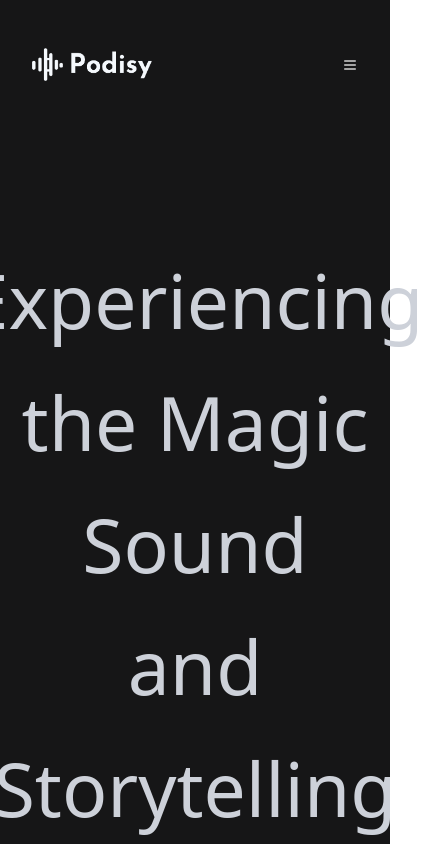
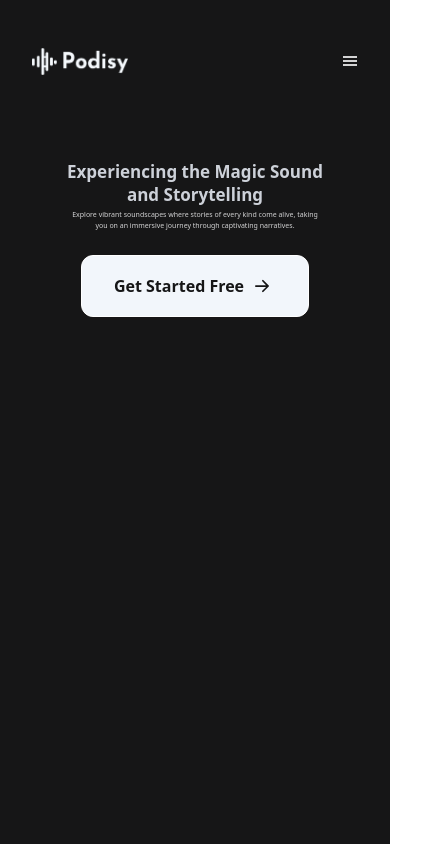
Before and after one commit to gpsimi/podisy-saas-landing-page, a React (Vite) app: page / in a window 390 px wide. Shown: the top 844 px of the page, 423 px wide, since content can reach past the window. Built offline with nearby package versions, Linux system fonts and the light colour scheme.

Commit message:
Hero Update

```diff
--- a/src/components/Nav.jsx
+++ b/src/components/Nav.jsx
@@ -1,9 +1,9 @@
 // import React from 'react'
 import Logo from "../assets/images/logo.png";
 import { navLinks } from '../constants';
+import { GiHamburgerMenu } from "react-icons/gi";
 import { HiOutlineMenu } from "react-icons/hi"
 import PrimaryButton from "./PrimaryButton";
-import SecondaryButton from "./SecondaryButton";
 
 
 const Nav = () => {
@@ -13,6 +13,7 @@ const Nav = () => {
         <a href="/">
           <img src={Logo}
            alt="Logo"
+           className="lg:w-[120px] max-md:w-24"
            width={120}
            height={30}
           />
@@ -40,9 +41,9 @@ const Nav = () => {
         </div>
 
         <div className="hidden max-lg:block cursor-pointer">
-            <HiOutlineMenu
-              width={40}
-              className="text-white-400"
+
+            <GiHamburgerMenu
+              className="text-white-400 w-[px]"
             />
         </div>
       </nav>
--- a/src/components/PrimaryButton.jsx
+++ b/src/components/PrimaryButton.jsx
@@ -4,7 +4,7 @@ import classNames from 'classnames'
 
 const PrimaryButton = ({children, href, className, onClick, ...props}) => {
     const cx = classNames ([
-        "text-primary bg-buttonColor py-4 px-8 rounded-xl font-bold border-white border hover:bg-transparent hover:text-white duration-700",
+        "text-primary bg-buttonColor py-4 px-8 rounded-xl font-bold border-white border hover:bg-transparent hover:text-white duration-700 max-lg:",
         className
     ]);
     return (
--- a/src/constants/index.js
+++ b/src/constants/index.js
@@ -5,7 +5,7 @@
 
 
 export const navLinks = [
-    { href: "#home", label: "Home" },
+    // { href: "#home", label: "Home" },
     { href: "#features", label: "Features" },
     { href: "#overview", label: "Overview" },
     { href: "#explore", label: "Explore" },
--- a/src/index.css
+++ b/src/index.css
@@ -51,7 +51,7 @@
       @apply sm:pb-24 pb-12;
     }
 
-    .info-text {
-      @apply font-montserrat text-slate-gray text-lg leading-7;
-    }
+    /* .info-text {
+      @apply text-slate-gray text-lg leading-7;
+    } */
   }
--- a/src/sections/Hero.jsx
+++ b/src/sections/Hero.jsx
@@ -1,20 +1,25 @@
 import React from 'react'
+import PrimaryButton from "../components/PrimaryButton";
+import { BsArrowRightShort } from "react-icons/bs"
 
 const Hero = () => {
   return (
     <section
       id="#home"
-      className="w-full min-h-screen max-container "
+      className="w-full flex flex-col min-h-screen max-container gap-10"
     >
-      <div className="relative flex flex-col items-center justify-center ">
-        <h1 className='text-main font-medium text-[75px] text-center mt-60 leading-relaxed'>
+      <div className="relative flex flex-col items-center justify-center pt-40 max-xl:padding-x lg:pt-[230px]">
+        <h1 className='text-main text-center text-6xl max-sm:text-[17px] max-sm:leading-[23px] font-semibold max-xl:text-4xl'>
           Experiencing the Magic Sound <br /> and Storytelling
         </h1>
-        <p className='text-white-400 text-center mt-10 text-xl lea'>
+        <p className='text-white-400 text-center text-xl  max-sm:text-[7px] leading-8 max-sm:leading-normal mt-5 max-sm:mt-1 max-xl:text-lg max-xl:leading-7  '>
           Explore vibrant soundscapes where stories of every kind come alive,
           taking <br /> you on an immersive journey through captivating narratives.
         </p>
-        <button>Get Started for free</button>
+        <PrimaryButton className={"max-sm:mt-6 mt-10 flex items-center"}>
+          Get Started Free
+          <BsArrowRightShort className='ml-1 text-3xl'/>
+        </PrimaryButton>
       </div>
     </section>
   )
--- a/tailwind.config.js
+++ b/tailwind.config.js
@@ -5,6 +5,24 @@ export default {
     "./src/**/*.{js,ts,jsx,tsx}",
   ],
   theme: {
+
+    screens: {
+      'sm': '640px',
+      // => @media (min-width: 640px) { ... }
+
+      'md': '800px',
+      // => @media (min-width: 768px) { ... }
+
+      'lg': '1024px',
+      // => @media (min-width: 1024px) { ... }
+
+      'xl': '1280px',
+      // => @media (min-width: 1280px) { ... }
+
+      '2xl': '1536px',
+      // => @media (min-width: 1536px) { ... }
+    },
+
     fontSize: {
       xs: ['12px', '16px'],
       sm: ['14px', '20px'],
@@ -13,16 +31,14 @@ export default {
       xl: ['20px', '24.38px'],
       '2xl': ['24px', '29.26px'],
       '3xl': ['28px', '50px'],
-      '4xl': ['48px', '58px'],
+      '4xl': ['40px', '58px'],
+      '6xl': ['70px', '78px'],
       '8xl': ['96px', '106px']
     },
     extend: {
       fontFamily: {
         josefinSans: ['Josefin Sans', 'sans-serif'],
       },
-      backgroundImage: {
-
-        },
       colors: {
         'primary': "#161617",
         "buttonColor": "#F2F6FB",
```
